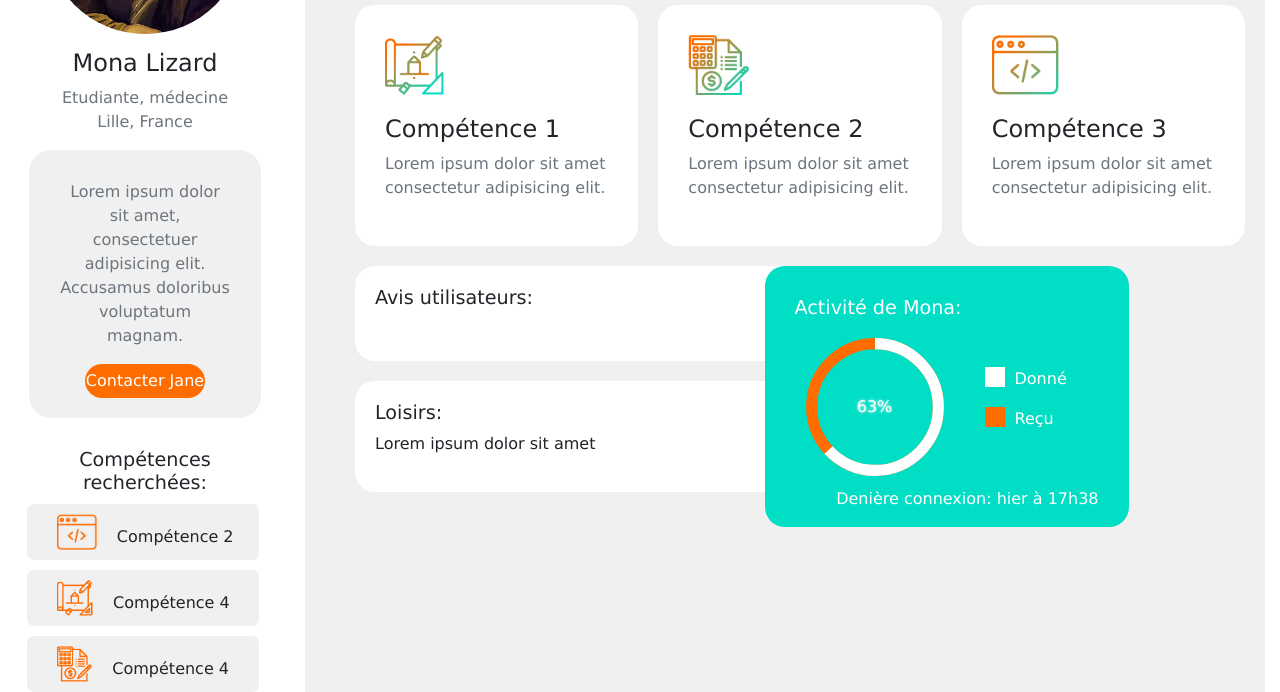
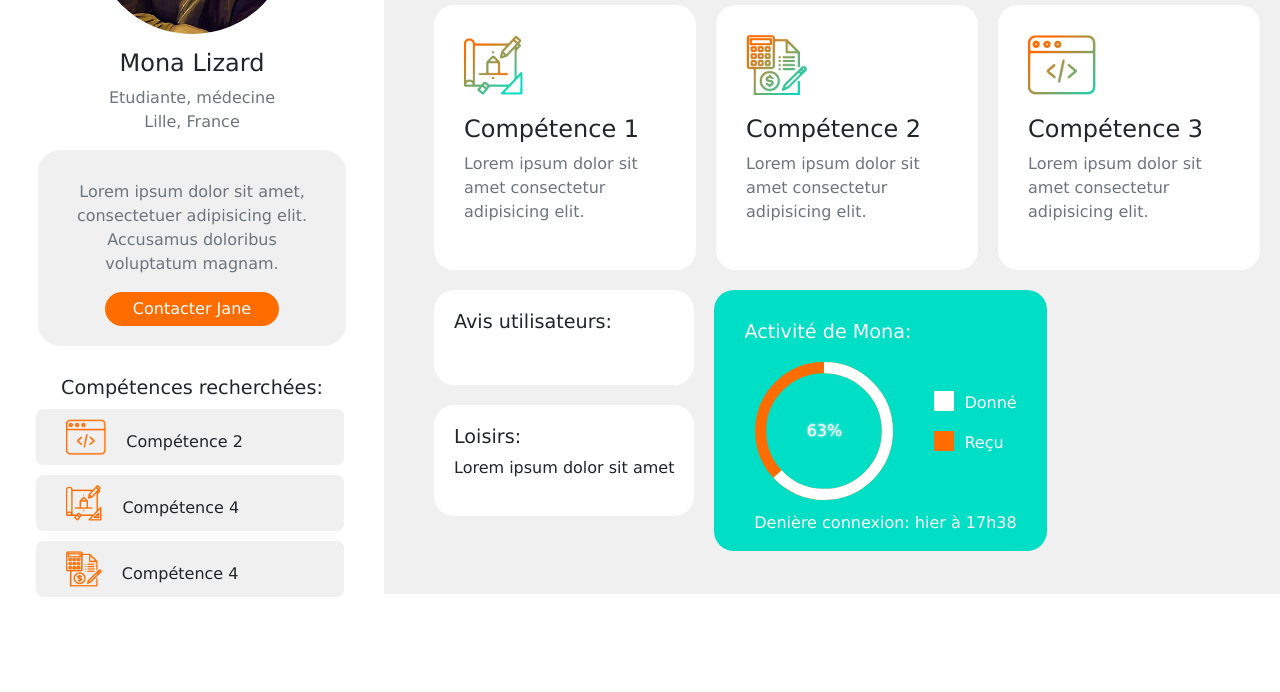
Before and after one commit to tuyengabi/profile-g-n-ration-boomerang, a plain HTML site: page index.html in a window 1280 px wide. Shown: the part 206-898 px from the top of the page. After the commit the page ends 803 px from the top, so only its background shows below. Drawn offline with nearby package versions, Linux system fonts and the light colour scheme.

Commit message:
delete class name of bootstrap

```diff
--- a/css/profile.css
+++ b/css/profile.css
@@ -4,7 +4,8 @@
     font-family: 'Verdana', sans-serif;
 }
 
-.main {
+.profile-body {
+    display: flex;
     height: 100vh;
     width: 100vw;
 }
@@ -28,6 +29,7 @@
     flex-direction: column;
     align-items: center;
     text-align: center;
+    width: 30%;
     padding-top: 30px;
 }
 
@@ -88,7 +90,11 @@
     border: none;
 }
 
-/* @media screen and  */
+@media screen and ((min-width: 0px) and (max-width: 850px)) {
+    .profile-body {
+        flex-direction: column;
+    }
+}
 
 /* END FLEX ASIDE */
 
@@ -97,6 +103,7 @@
 /* PROFILE MAIN */
 
 .profile-main {
+    width: 70%;
     display: flex;
     flex-direction: column;
     padding: 0 0 0 50px;
@@ -130,7 +137,7 @@
     width: 330px;
     border-radius: 20px;
     padding: 30px;
-    margin: 0 20px 0px 0;
+    margin: 0 20px 0 0;
 }
 
 .propose-competence-icon {
@@ -140,17 +147,13 @@
 
 .profile-info {
     display: flex;
-}
-
-.loisir {
-    width: 45%;
+    width: 100%;
 }
 
 .profile-avis-et-loisir {
     border-radius: 20px;
-    margin: 20px 10px 0 0;
+    margin: 20px 0 0 0;
     padding: 20px;
-    width: 500px;
 }
 
 .user-avis-photo {
@@ -163,8 +166,8 @@
     background-color: #00dec6;
     border-radius: 20px;
     padding: 30px 30px 0 30px;
-    margin-top: 20px;
-    width: 40%;
+    margin: 20px 0 0 20px;
+
 }
 
 .profile-progress-bar {
--- a/index.html
+++ b/index.html
@@ -13,11 +13,11 @@
     <title>Profile-page</title>
 </head>
 
-<body class="body">
-    <main class="row main">
+<body class="">
+    <main class="profile-body">
 
         <!-- FLEX ASIDE -->
-        <aside class="col-3 bg-white flex-aside">
+        <aside class="bg-white flex-aside">
 
             <article class="profile-id">
                 <img class="profile-photo" src="imgs/profile-photo.png" alt="">
@@ -68,7 +68,7 @@
         <!-- END FLEX ASIDE -->
 
         <!-- PROFILE MAIN -->
-        <section class="profile-main col-9 gb-color-grey">
+        <section class="profile-main gb-color-grey">
             <article class="profile-navbar">
                 <div class="profile-logo">
                     <img class="logo text-center" src="imgs/logo.png" alt="">
@@ -78,7 +78,7 @@
                 </div>
             </article>
 
-            <article>
+            <article class="profile-competence-propose">
                 <h3 class="profile-heading3">Compétences proposées:</h3>
 
                 <div class="propose-competences">
@@ -103,7 +103,7 @@
             </article>
 
             <article class="profile-info">
-                <div class="loisir">
+                <div>
                     <div class="profile-avis-et-loisir bg-white">
                         <h3 class="profile-heading3">Avis utilisateurs:</h3>
                         <div>
```
